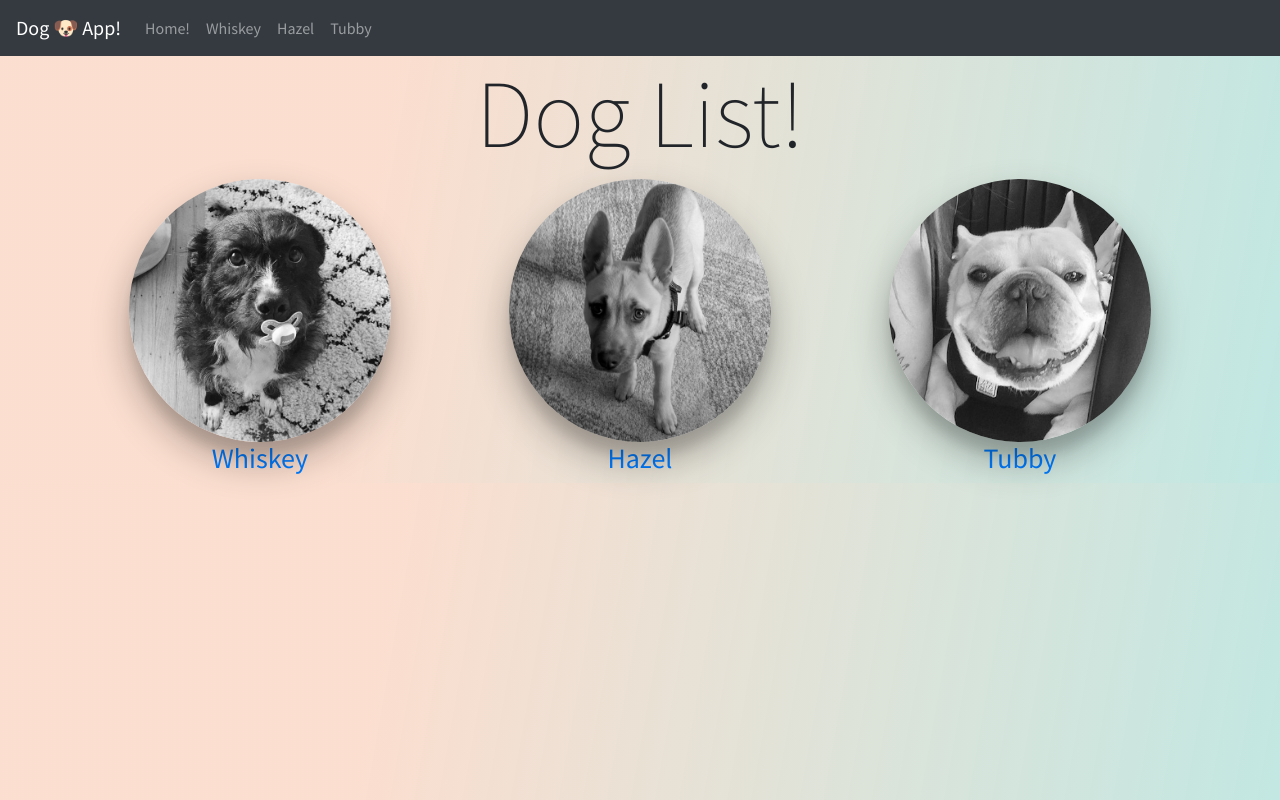
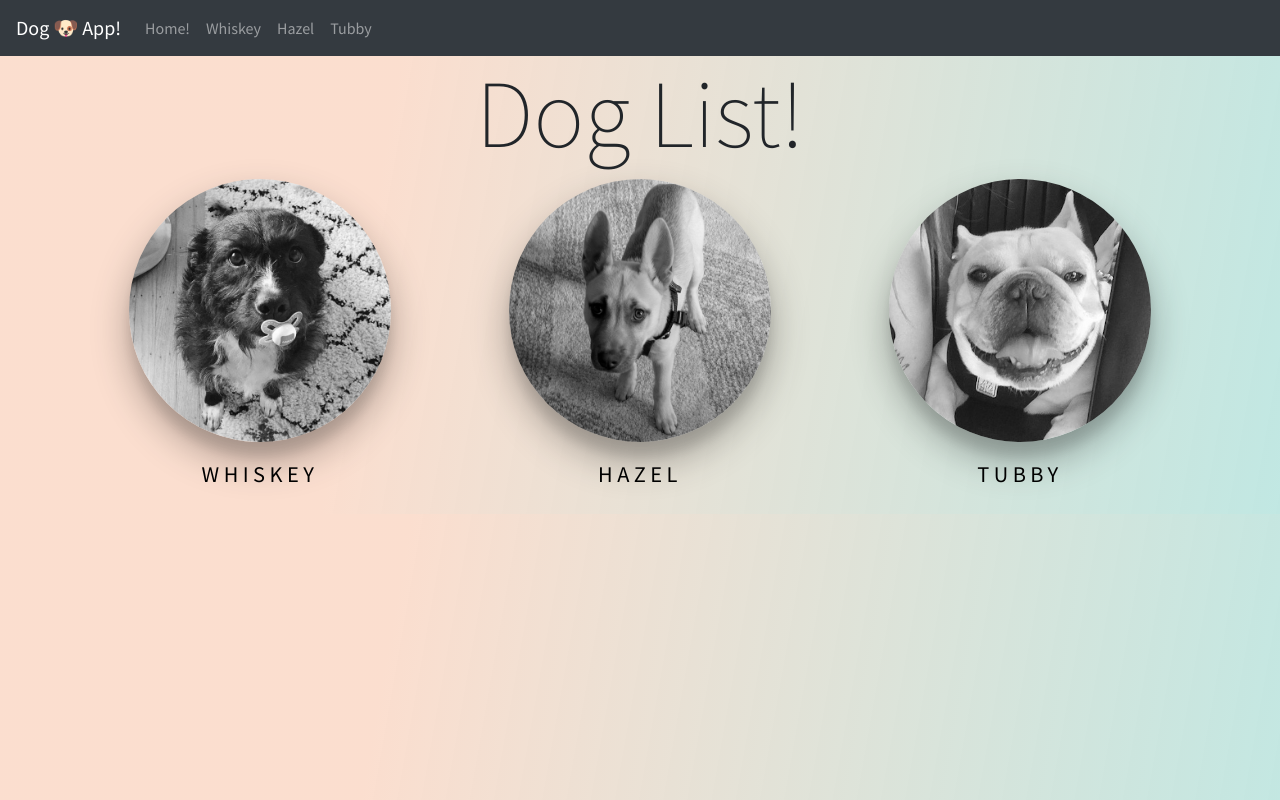
Before and after one commit to ecargiohc/router-dog-app, a React (Create React App) app: page /dogs in a window 1280 px wide. Built offline with nearby package versions, Linux system fonts and the light colour scheme.

Commit message:
added more effects to Dog .underline css

```diff
--- a/src/DogList.css
+++ b/src/DogList.css
@@ -11,4 +11,16 @@
 
 .Dog .underline {
     text-decoration: none;
+
+    border: 4px solid transparent;
+    display: inline-block;
+    vertical-align: top;
+    line-height: 36px;
+    text-transform: uppercase;
+    color: black;
+    letter-spacing: 0.2em;
+    text-align: center;
+    font-size: 1.4rem;
+    margin: 10px;
+    position: relative;
 }
```
